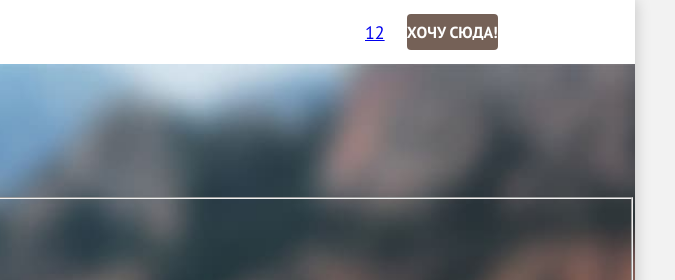
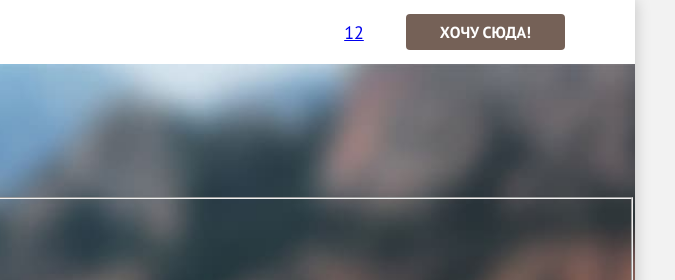
Before and after one commit to htmlacademy-htmlcss/2067731-sedona-2, a plain HTML site: page catalog.html in a window 1280 px wide. Shown: the top 280 px of the page, 605-1280 px from the left. Drawn offline with Linux system fonts and the light colour scheme.

Commit message:
Изменяет стили, главную и каталог

```diff
--- a/catalog.html
+++ b/catalog.html
@@ -39,7 +39,7 @@
               <span class="likes-number">12</span>
             </a>
           </li>
-          <li class="navigation-user-item"><a class="button button-brown" href="catalog.html">Хочу сюда!</a></li>
+          <li class="navigation-user-item"><a class="button button-brown button-header" href="catalog.html">Хочу сюда!</a></li>
         </ul>
       </nav>
     </header>
--- a/styles/style.css
+++ b/styles/style.css
@@ -48,6 +48,7 @@ body {
 .button-header {
   padding-left: 34px;
   padding-right: 34px;
+  margin-left: 20px;
 }
 
 .button-big {
@@ -150,7 +151,7 @@ body {
 
 .navigation-item {
   display: flex;
-  justify-content: center;
+  align-items: center;
 }
 
 .navigation-link {
```
